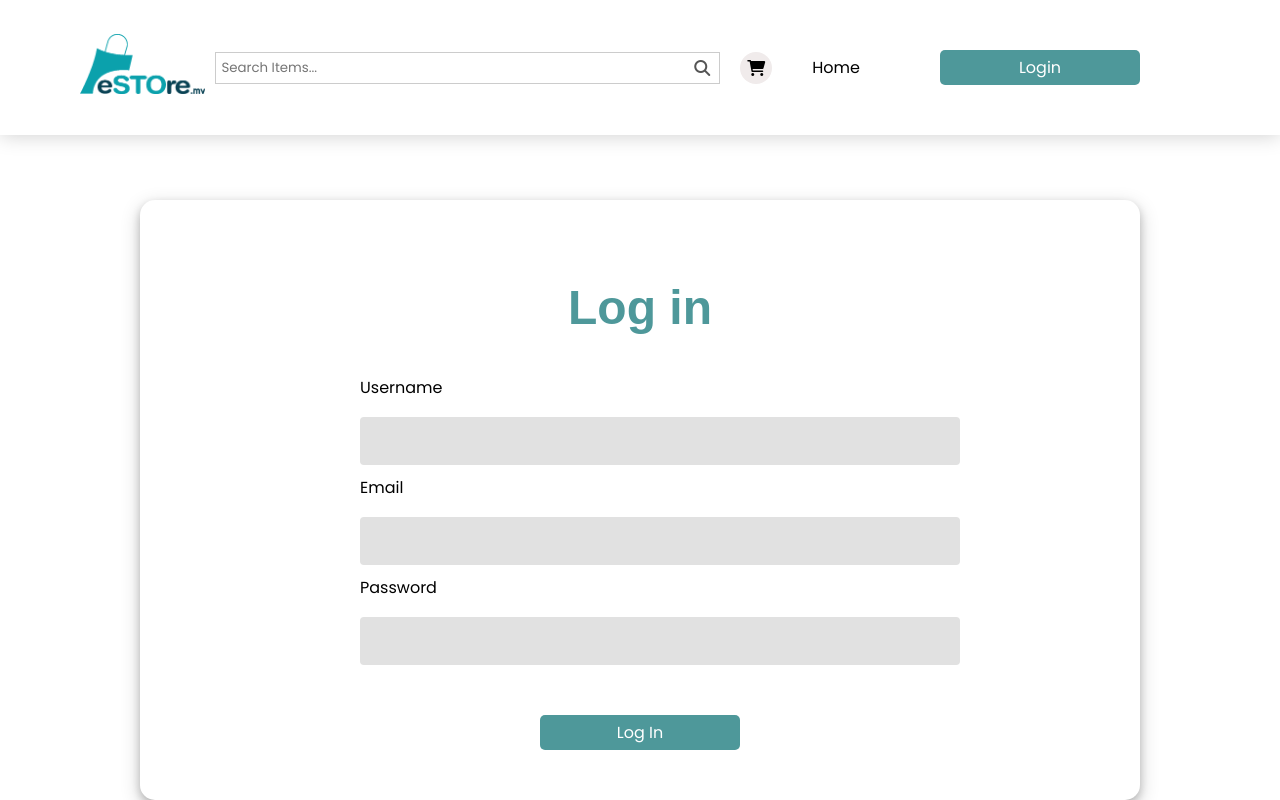
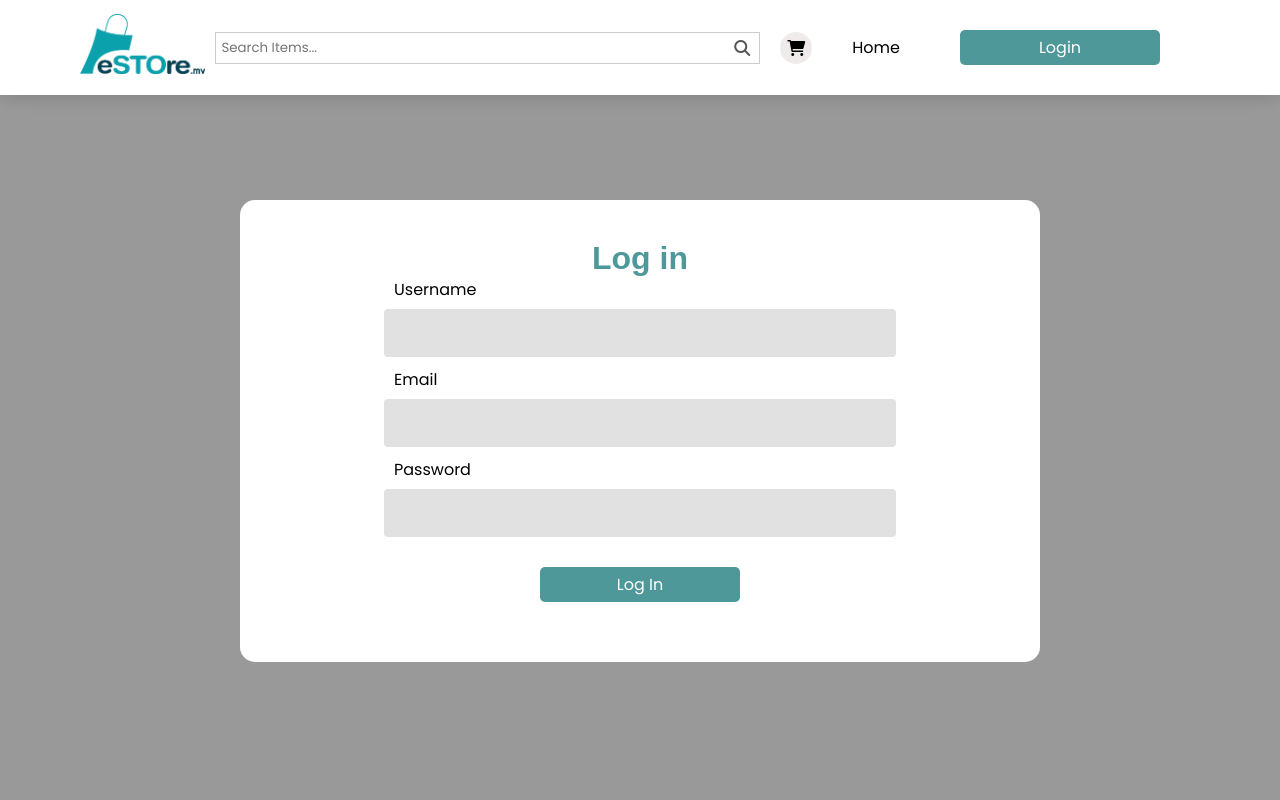
Before and after one commit to GSG-G11/e-store, a React (Create React App) app in the folder client/: page /login in a window 1280 px wide. Built offline with nearby package versions, Linux system fonts and the light colour scheme; no server answers.

Commit message:
create addProduct component

```diff
--- a/client/src/App.jsx
+++ b/client/src/App.jsx
@@ -1,13 +1,14 @@
 import { Component } from 'react';
 import { BrowserRouter as Router, Routes, Route } from 'react-router-dom';
 import axios from 'axios';
-import { Navbar, Login, Home } from './components';
+import { Navbar, Login, Home, AddForm } from './components';
 import './index.css';
 
 class App extends Component {
   state = {
     searchTerm: '',
     navShow: false,
+    popUpDisplay: false,
     products: [],
   };
 
@@ -44,8 +45,11 @@ class App extends Component {
       });
   };
 
+  handleOpenPopUp = () => this.setState({ popUpDisplay: true });
+  handleClosePopUp = () => this.setState({ popUpDisplay: false });
+
   render() {
-    const { searchTerm, navShow, products } = this.state;
+    const { searchTerm, navShow, products, popUpDisplay } = this.state;
 
     return (
       <>
@@ -66,6 +70,10 @@ class App extends Component {
             <Route path="/login" element={<Login />} />
           </Routes>
         </Router>
+        {popUpDisplay &&
+        <AddForm
+          handleClosePopUp={this.handleClosePopUp}
+        />}
       </>
     );
   }
--- /dev/null
+++ b/client/src/components/addForm/AddForm.css
@@ -0,0 +1,97 @@
+main {
+    display: flex;
+    justify-content: center;
+     position: fixed;
+      padding-top: 200px;
+      left: 0;
+      top: 0;
+      width: 100%;
+      height: 100%;
+      background-color: rgba(2, 2, 2, 0.4);
+  }
+
+  form {
+  position: fixed;
+  color: black;
+  width: 800px;
+  max-width: 95%;
+  padding: 40px;
+  text-align: center;
+  background-color: #fff;
+  border-radius: 15px;
+}
+
+.button {
+    width: 200px;
+    margin: 20px;
+}
+
+.title {
+  font-size: 2rem;
+  color: #4E989A;
+  font-family: 'Anton', sans-serif;
+}
+
+.input-form {
+    width: 40vw;
+    align-items: center;
+  }
+
+  .input {
+    border: 1px solid #ccc;
+    background-color:#E1E1E1;
+    width: 100%;
+    padding: 14px 30px;
+    border: none;
+    border-radius: 4px;
+  }
+
+  .label-input {
+    align-self: center;
+    margin-left: 110px;
+    padding-bottom: 7px;
+  }
+
+  .input-form [type=number]{
+    width: 40%;
+    margin-left: 10px;
+    padding: 14px 30px;
+    border: none;
+    border-radius: 4px;
+  }
+
+  .label-input {
+    align-self: flex-start;
+    margin-left: 10px;
+    padding-bottom: 7px;
+  }
+
+  form .pairs-content {
+    display: flex;
+    justify-content: center;
+    margin-bottom: 10px;
+  }
+
+  .select {
+      display: flex;
+      width: 10vw;
+      height: 50px;
+      margin-right: 10px;
+      border: none;
+      border-radius: 4px;
+  }
+
+  .description {
+    padding: 14px 30px;
+    align-self: flex-start;
+    border: 1px solid #ccc;
+    background-color:#E1E1E1;
+    width: 40vw;
+    height: 100px;
+    border: none;
+    border-radius: 4px;
+  }
+
+  label .select {
+      margin-left: 110px;
+  }
--- /dev/null
+++ b/client/src/components/addForm/AddForm.jsx
@@ -0,0 +1,44 @@
+import Input from '../generic/Input';
+import Button from '../generic/Button';
+import Title from '../generic/Title';
+import Select from '../generic/Select';
+import './AddForm.css';
+
+const AddForm = ({ handleSubmit, handleChange }) => {
+  const category = [
+    'Laptop',
+    'Phone',
+    'TV'
+  ]
+  return (
+    <main>
+      <form onSubmit={handleSubmit}>
+        <Title className="title" value={'Add Product'} />
+        <div className='pairs'>
+          <Input name={'Name'} type={'text'} value={handleChange} />
+          </div>
+          <div className='pairs'>
+          <Input name={'Photo'} type={'text'} value={handleChange} />
+            </div>
+        <div className="pairs-content">
+          <Input name={'Price'} type={'number'} value={handleChange}/>
+          <label>
+            Category
+          <Select name={'category'} children={category} />
+          </label>
+        </div>
+        <div className='pairs'>
+          <label className='label-description' htmlFor='description'>
+            Description
+          </label>
+            <textarea id='description' className='description'></textarea>
+        </div>
+
+        <Button className="button" children={'Cancel'} />
+        <Button className="button" children={'Create'} />
+      </form>
+    </main>
+  );
+};
+
+export default AddForm;
--- /dev/null
+++ b/client/src/components/addForm/index.js
@@ -0,0 +1,3 @@
+import AddForm from "./AddForm";
+
+export default AddForm;
--- a/client/src/components/index.js
+++ b/client/src/components/index.js
@@ -3,5 +3,6 @@ import Info from './Info';
 import Login from './login';
 import Home from './Home';
 import ProductCard from './ProductCard';
+import AddForm from './addForm';
 
-export { Navbar, Info, Login, Home, ProductCard };
+export { Navbar, Info, Login, Home, ProductCard, AddForm };
--- a/client/src/components/login/Login.css
+++ b/client/src/components/login/Login.css
@@ -1,45 +1,45 @@
 main {
   display: flex;
   justify-content: center;
+   position: fixed;
     padding-top: 200px;
+    left: 0;
+    top: 0;
     width: 100%;
     height: 100%;
+    background-color: rgba(2, 2, 2, 0.4);
 }
 
 form {
+position: fixed;
 color: black;
-width: 1000px;
-height: 600px;
+width: 550px;
 max-width: 95%;
-padding: 80px 20px;
+padding: 20px;
 text-align: center;
 background-color: #fff;
 border-radius: 15px;
-box-shadow: 0 4px 8px 0 rgba(0, 0, 0, 0.2), 0 6px 20px 0 rgba(0, 0, 0, 0.19);
 }
 
 
 form .pairs {
-margin-bottom: 10px;
-}
-
-.input-form {
-width: 1000px;
-}
-
-.label-input {
-margin-left: 200px;
+display: flex;
+flex-direction: column;
+align-items: flex-start;
+justify-content: center;
+width: fit-content;
+margin-inline: auto;
+max-width: 100%;
 margin-bottom: 10px;
 }
 
 .button {
   width: 200px;
-  margin: 40px;
+  margin: 20px;
 }
 
 .title {
-margin-bottom: 40px;
-font-size: 3rem;
+font-size: 2rem;
 color: #4E989A;
 font-family: 'Anton', sans-serif;
 }
```
